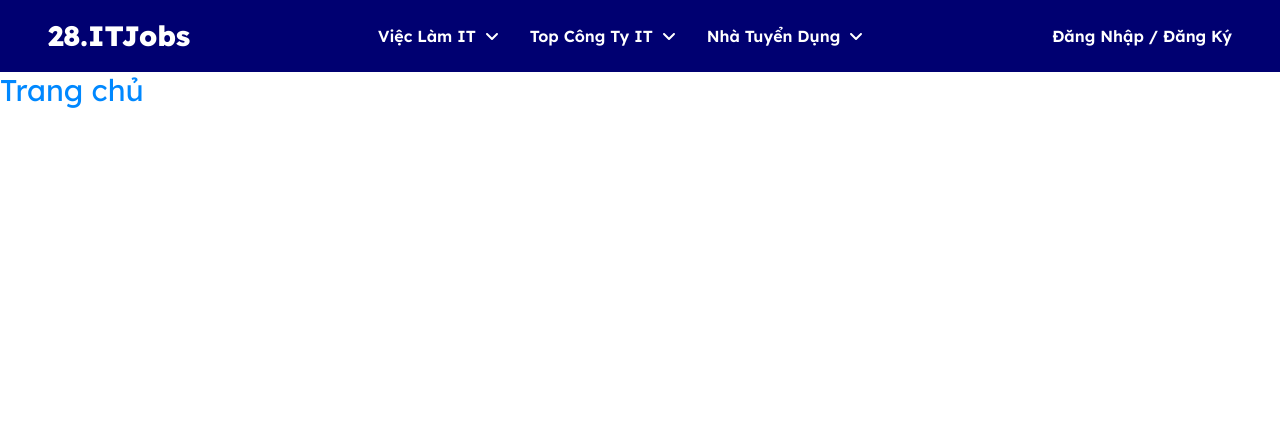
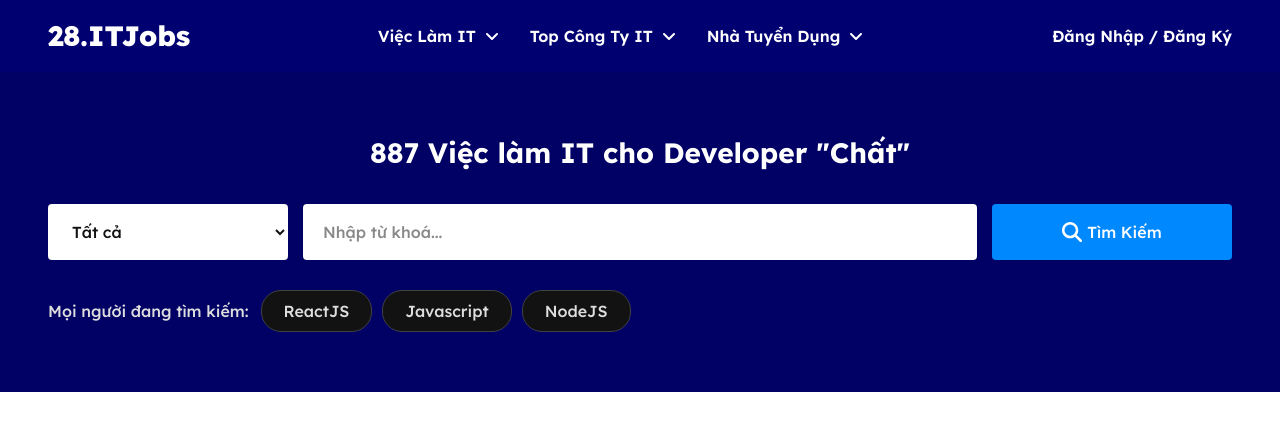
Before and after one commit to NgThVinh20/Recruitment-website, a Next.js app: page / in a window 1280 px wide. Shown: the top 430 px of the page. Built offline with nearby package versions, Linux system fonts and the light colour scheme.

Commit message:
section1

```diff
--- a/src/app/(pages)/(home)/page.tsx
+++ b/src/app/(pages)/(home)/page.tsx
@@ -1,9 +1,63 @@
 import Image from "next/image";
+import Link from "next/link";
+import { FaMagnifyingGlass } from "react-icons/fa6";
 
 export default function Home() {
   return (
     <>
-      <h1 className="text-3xl text-primary">Trang chủ</h1>
+      {/* Section 1 */}
+      <div className="bg-[#000065] py-[60px]">
+        <div className="contain">
+          <h1 className="font-[700] text-[28px] text-white mb-[30px] text-center">
+            887 Việc làm IT cho Developer "Chất"
+          </h1>
+          <form
+            action=""
+            className="flex gap-x-[15px] gap-y-[12px] mb-[30px] md:flex-nowrap flex-wrap"
+          >
+            <select className="md:w-[240px] w-[100%] h-[56px] rounded-[4px] px-[20px] font-[500] text-[16px] text-[#121212] bg-white">
+              <option value="">Tất cả</option>
+              <option value="">Hà Nội</option>
+              <option value="">Đà Nẵng</option>
+              <option value="">Hồ Chí Minh</option>
+            </select>
+            <input
+              type="text"
+              className="flex-1 h-[56px] rounded-[4px] px-[20px] font-[500] text-[16px] text-[#121212] bg-white"
+              placeholder="Nhập từ khoá..."
+            />
+            <button className="md:w-[240px] w-[100%] h-[56px] bg-primary rounded-[4px] text-white font-[500] text-[16px] flex items-center justify-center">
+              <FaMagnifyingGlass className = "text-[20px] mr-[5px]"/> Tìm Kiếm
+            </button>
+          </form>
+          <div className="flex gap-x-[12px] gap-y-[15px] items-center flex-wrap">
+            <div className="font-[500] text-[16px] text-[#DEDEDE]">
+              Mọi người đang tìm kiếm:
+            </div>
+            <div className="flex flex-wrap gap-[10px]">
+              <Link
+                href=""
+                className="rounded-[20px] bg-[#121212] hover:bg-[#414042] border-[1px] border-[#414042] py-[8px] px-[22px] font-[500] text-[16px] text-[#DEDEDE] hover:text-[#FFFFFF] inline-block"
+              >
+                ReactJS
+              </Link>
+              <Link
+                href=""
+                className="rounded-[20px] bg-[#121212] hover:bg-[#414042] border-[1px] border-[#414042] py-[8px] px-[22px] font-[500] text-[16px] text-[#DEDEDE] hover:text-[#FFFFFF] inline-block"
+              >
+                Javascript
+              </Link>
+              <Link
+                href=""
+                className="rounded-[20px] bg-[#121212] hover:bg-[#414042] border-[1px] border-[#414042] py-[8px] px-[22px] font-[500] text-[16px] text-[#DEDEDE] hover:text-[#FFFFFF] inline-block"
+              >
+                NodeJS
+              </Link>
+            </div>
+          </div>
+        </div>
+      </div>
+      {/* End Section 1 */}
     </>
   );
 }
```
